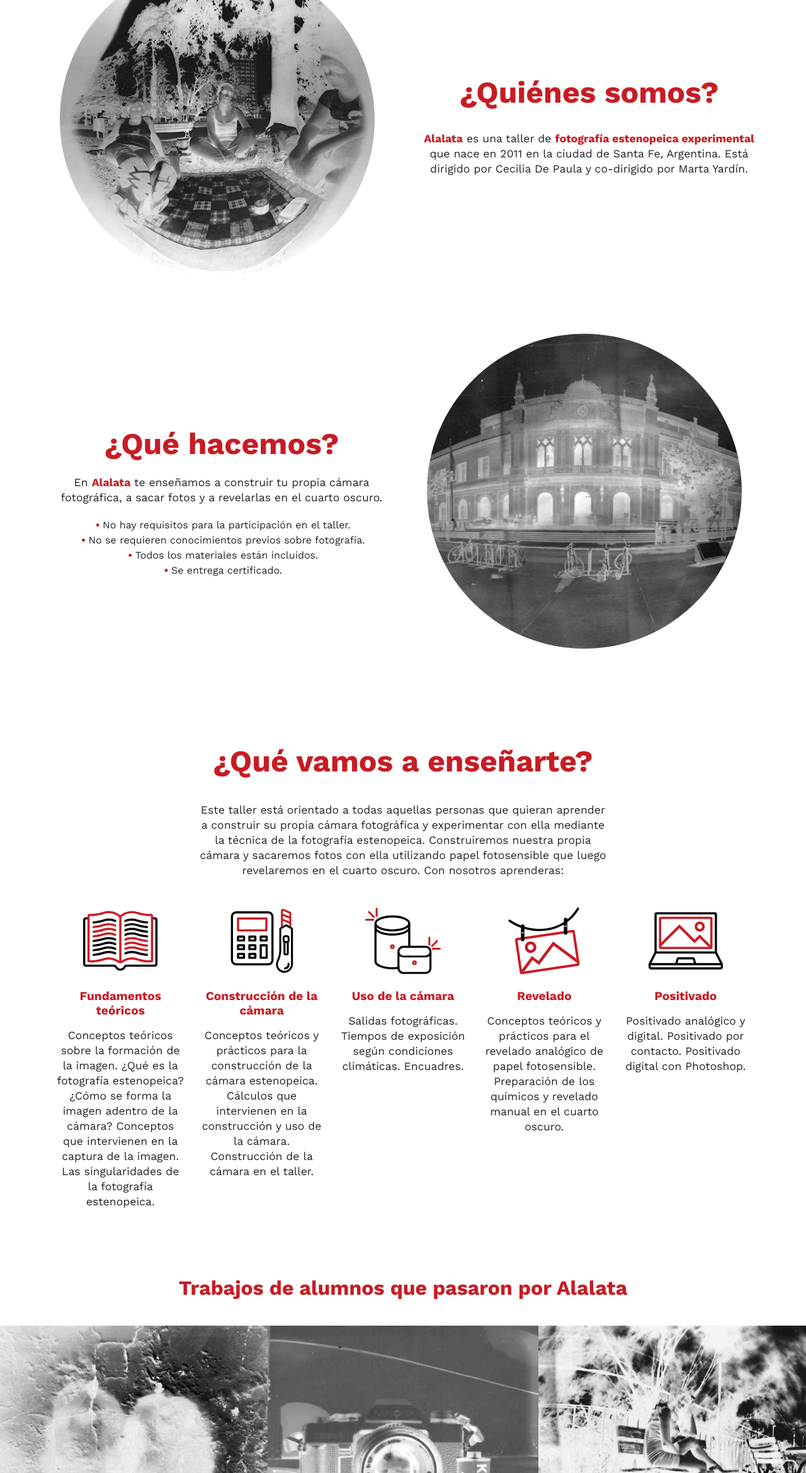
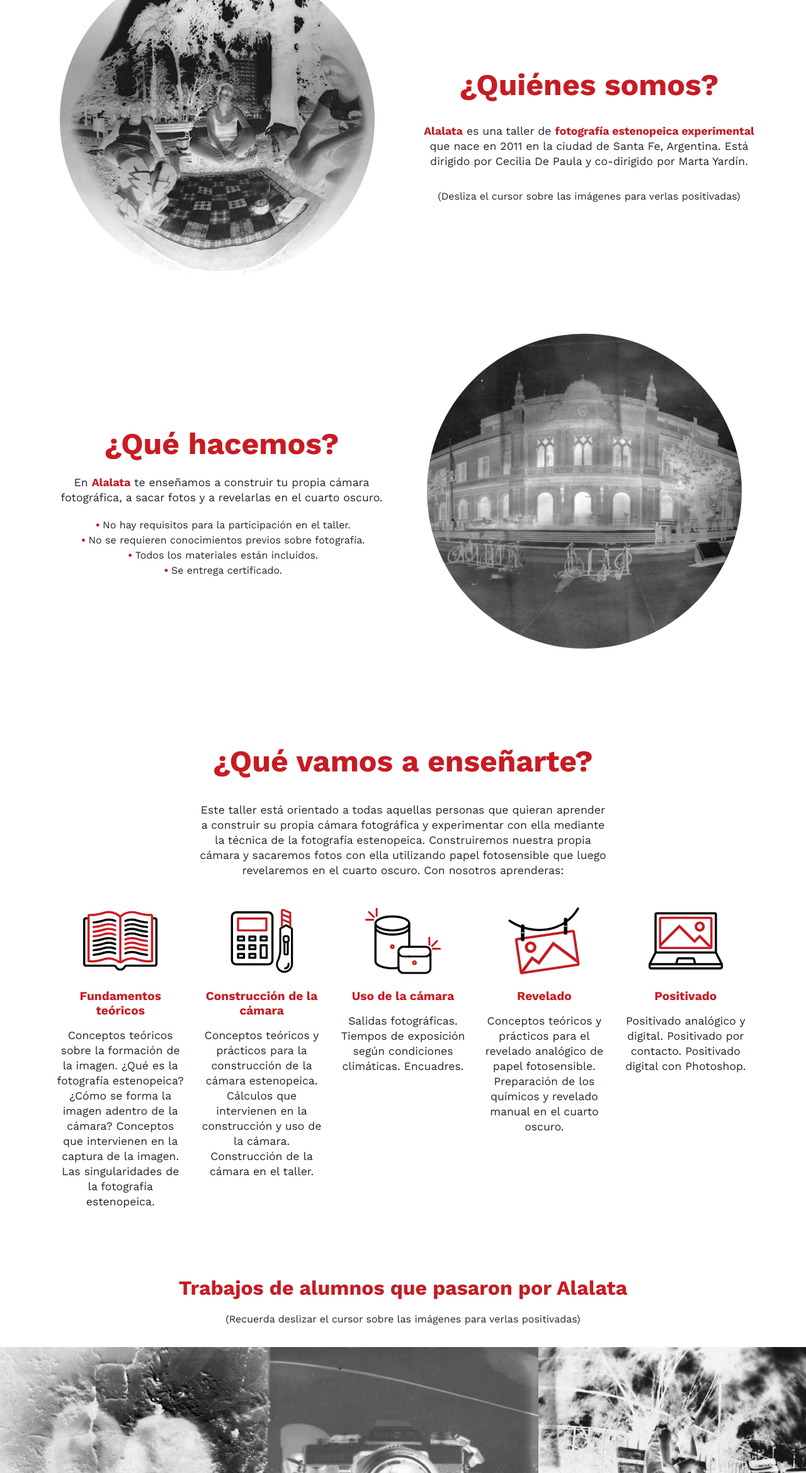
Before and after one commit to ceciliadepaula/alalata, a plain HTML site: page index.html in a window 1280 px wide. Shown: the part 770-3109 px from the top of the page at 63% size. Drawn offline with nearby package versions, Linux system fonts and the light colour scheme.

Commit message:
Aclaraciones positivado

```diff
--- a/css/_768px.scss
+++ b/css/_768px.scss
@@ -104,6 +104,28 @@
                 }
             }
         }
+        #nosotros{
+            .row{
+                .informacion{
+                    .celular{
+                        display: none;
+                    }
+                    .computadora{
+                        display: inherit;
+                    }
+                }
+            }
+        }
+        #nuestrapropuesta{
+            #trabajosalumnos{
+                .celular{
+                    display: none;
+                }
+                .computadora{
+                    display: inherit;
+                }
+            }
+        }
     }
     footer{
         display: grid;
@@ -134,6 +156,15 @@
              .col-lg-6{
                 flex: 0 0 100%;
                 max-width: 100%;
+            }
+        }
+    }
+    main{
+            #quehacemos{
+            .row{
+                .foto{
+                    order: 1;
+                }
             }
         }
     }
@@ -197,14 +228,6 @@
             }
         }
 
-        #quehacemos{
-            .row{
-                .foto{
-                    order: 1;
-                }
-            }
-        }
-
         #nuestrapropuesta{
             .informacion{
                 p{
--- a/css/_nosotros.scss
+++ b/css/_nosotros.scss
@@ -17,6 +17,14 @@ main{
                     padding: 1rem 0;
                     box-sizing: border-box;
                     margin: 1rem;
+                }
+                .aclaracion{
+                    font-size: 1rem;
+                    margin: 0;
+                    padding: 0;
+                }
+                .computadora{
+                    display: none;
                 }
             }
             .foto{
--- a/css/_quehacemos.scss
+++ b/css/_quehacemos.scss
@@ -108,7 +108,15 @@ main{
             .titulotercera{
                 font-family: $fuente;
                 font-weight: bold;
+            }
+            .aclaracion{
+                font-size: 1rem;
+                margin: 0;
+                padding-top: 10px;
                 padding-bottom: 2rem;
+            }
+            .computadora{
+                display: none;
             }
             .fotosalumnos{
                 width: 122%;
--- a/index.html
+++ b/index.html
@@ -72,6 +72,8 @@
                     <p><span class="negrita roja">Alalata</span> es una taller de <span class="negrita roja">fotografía
                             estenopeica experimental</span> que nace en 2011 en la ciudad de Santa Fe, Argentina. Está
                         dirigido por Cecilia De Paula y co-dirigido por Marta Yardín.</p>
+                    <p class="celular aclaracion">(Haz click en las imágenes para verlas positivadas)</p>
+                    <p class="computadora aclaracion">(Desliza el cursor sobre las imágenes para verlas positivadas)</p>
                 </div>
                 <div class="foto col-sm-12 col-lg-6">
                     <img src="images/amigas.jpg" alt="Amigas en un picnic en una plaza">
@@ -141,6 +143,8 @@
 
             <div id="trabajosalumnos">
                 <h3 class="titulotercera">Trabajos de alumnos que pasaron por Alalata</h3>
+                <p class="celular aclaracion">(Recuerda hacer click en las imágenes para verlas positivadas)</p>
+                <p class="computadora aclaracion">(Recuerda deslizar el cursor sobre las imágenes para verlas positivadas)</p>
                 <div class="fotosalumnos">
                     <div class="fotoindividual">
                         <img src="images/belen-frutos-neg.jpg" alt="Autorretrato, de Belen Frutos">
```
Also changed, not shown: css/style.css, 1 other file.
